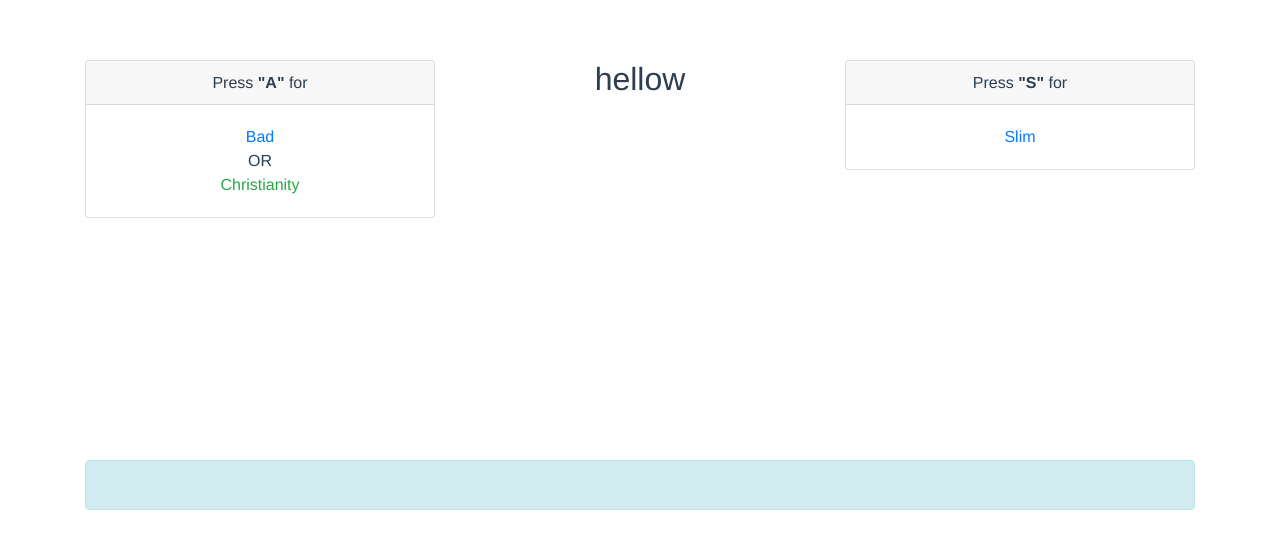
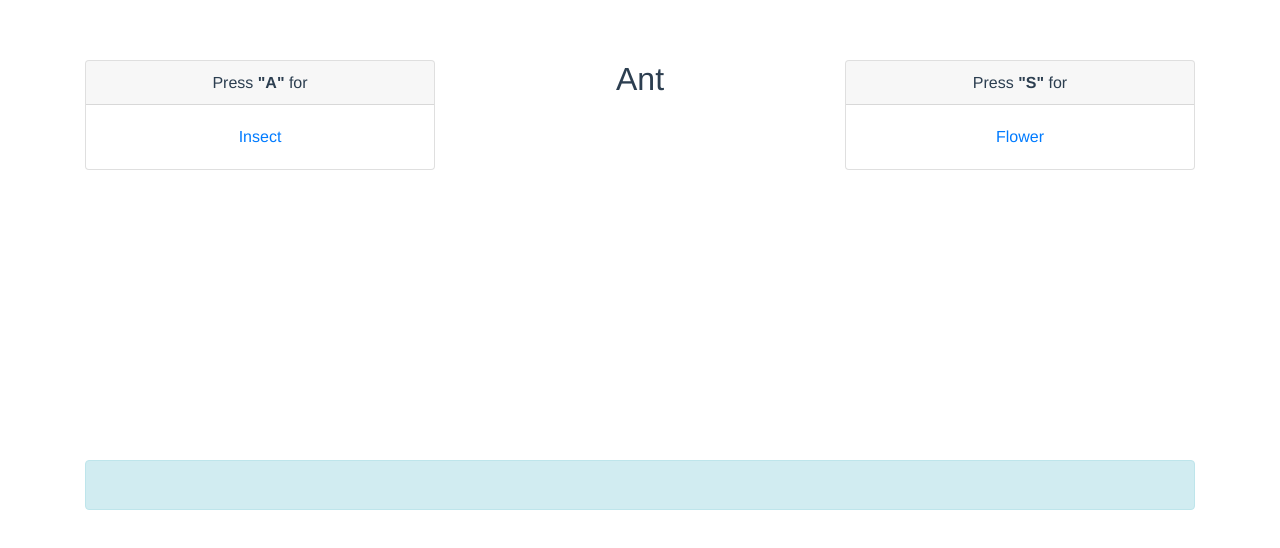
Before and after one commit to chapkovski/iat-client, a Vue app: page / in a window 1280 px wide. Shown: the top 548 px of the page. Built offline with nearby package versions, Linux system fonts and the light colour scheme.

Commit message:
providing some real data

```diff
--- a/src/components/Main.vue
+++ b/src/components/Main.vue
@@ -18,7 +18,10 @@
           :class="{ flashing: flash_right }"
           @animationend="flash_right = false"
         >
-          <partial :content="right_content"  :controlledLetter="right_letter"></partial>
+          <partial
+            :content="right_content"
+            :controlledLetter="right_letter"
+          ></partial>
         </div>
       </b-col>
     </b-row>
@@ -111,29 +114,39 @@ export default {
       },
       questions: [
         {
-          id: 1,
-          left: ["Bad", "Christianity"],
-          right: "Slim",
-          q: { type: "text", content: "hellow" },
+          id: 0,
+          left: "Insect",
+          right: "Flower",
+          q: { type: "text", content: "Ant" },
           correct: "left",
         },
         {
+          id: 1,
+          left: "Insect",
+          right: "Flower",
+          q: { type: "text", content: "Orchid" },
+          correct: "right",
+        },
+        {
           id: 2,
-          left: "NEW something here",
-          right: ["Good", "Judaism"],
-          q: { type: "text", content: "hodbuay" },
+          left: "Insect",
+          right: "Flower",
+          q: { type: "text", content: "Violet" },
           correct: "right",
         },
         {
           id: 3,
-          left: "img desc left",
-          right: "img desc right",
-          q: {
-            type: "image",
-            content:
-              "https://upload.wikimedia.org/wikipedia/commons/thumb/8/8d/Vladimir_Putin_%282020-02-20%29.jpg/1200px-Vladimir_Putin_%282020-02-20%29.jpg",
-          },
-          correct: "right",
+          left: "Insect",
+          right: "Flower",
+          q: { type: "text", content: "Wasp" },
+          correct: "left",
+        },
+        {
+          id: 4,
+          left: "Insect",
+          right: "Flower",
+          q: { type: "text", content: "Bee" },
+          correct: "left",
         },
       ],
       qpointer: 0,
```
